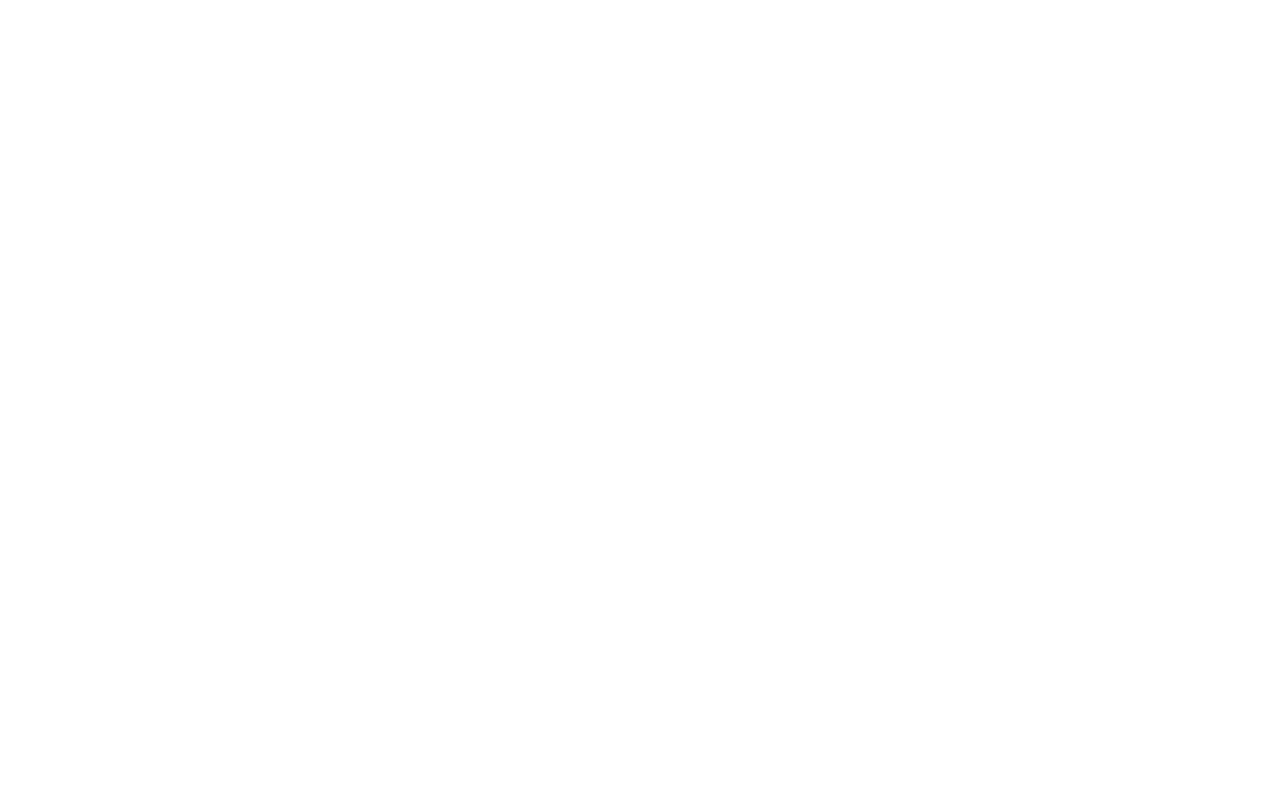
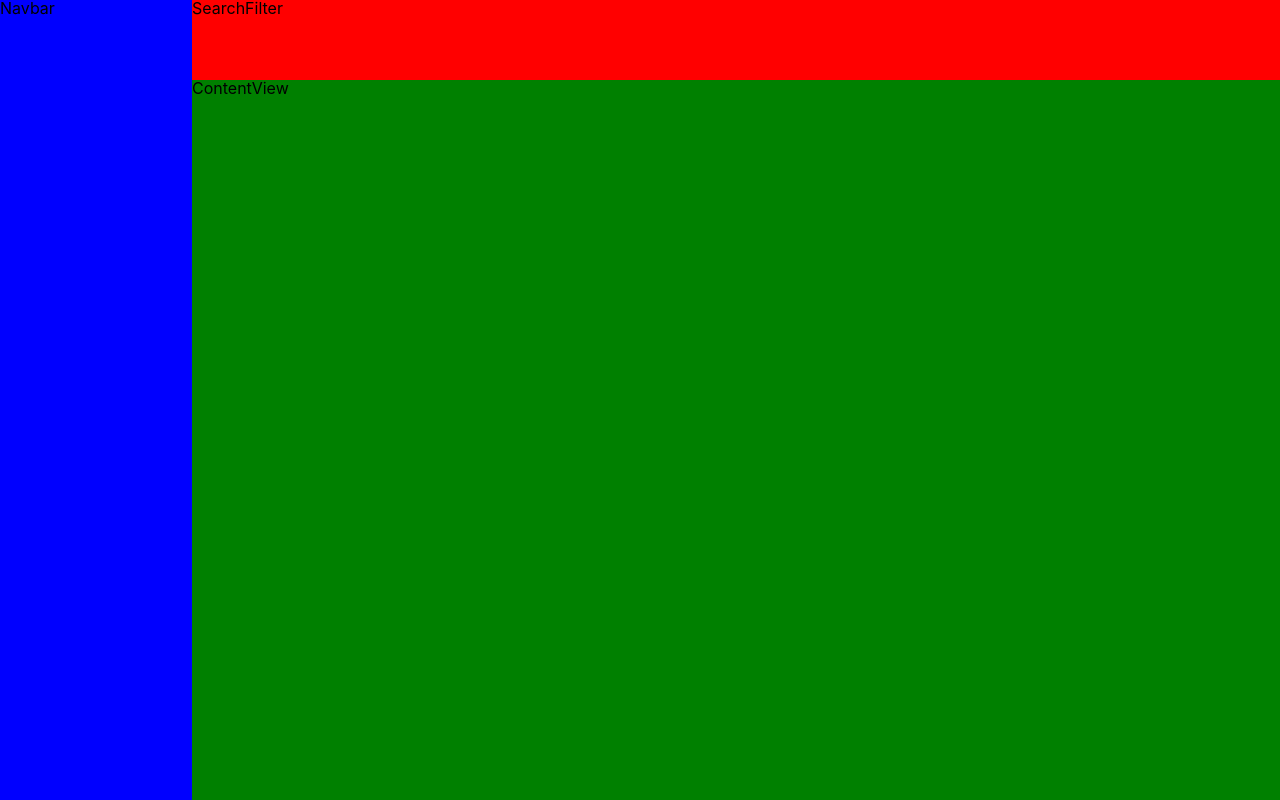
Before and after one commit to tmikulcic/react-doggopedia, a React (Create React App) app: page / in a window 1280 px wide. Built offline with nearby package versions, Linux system fonts and the light colour scheme.

Commit message:
Containers layout added

```diff
--- a/src/App.js
+++ b/src/App.js
@@ -1,5 +1,19 @@
+import Navbar from './Navbar';
+import SearchFilter from './components/SearchFilter';
+import ContentView from './components/ContentView';
+
 function App() {
-  return <div></div>;
+  return (
+    <div className='main-container'>
+      <div className='left-side'>
+        <Navbar />
+      </div>
+      <div className='right-side'>
+        <SearchFilter />
+        <ContentView />
+      </div>
+    </div>
+  );
 }
 
 export default App;
--- /dev/null
+++ b/src/Navbar.js
@@ -0,0 +1,5 @@
+import React from 'react';
+
+export default function Navbar() {
+  return <div className='navbar'>Navbar</div>;
+}
--- /dev/null
+++ b/src/components/ContentView.js
@@ -0,0 +1,5 @@
+import React from 'react';
+
+export default function ContentView() {
+  return <div className='content-view'>ContentView</div>;
+}
--- /dev/null
+++ b/src/components/SearchFilter.js
@@ -0,0 +1,5 @@
+import React from 'react';
+
+export default function SearchFilter() {
+  return <div className='search-filter'>SearchFilter</div>;
+}
--- a/src/index.css
+++ b/src/index.css
@@ -1,13 +1,29 @@
 body {
-  margin: 0;
   font-family: -apple-system, BlinkMacSystemFont, 'Segoe UI', 'Roboto', 'Oxygen',
     'Ubuntu', 'Cantarell', 'Fira Sans', 'Droid Sans', 'Helvetica Neue',
     sans-serif;
   -webkit-font-smoothing: antialiased;
   -moz-osx-font-smoothing: grayscale;
+  width: 100vw;
+  height: 100vh;
 }
 
-code {
-  font-family: source-code-pro, Menlo, Monaco, Consolas, 'Courier New',
-    monospace;
+.main-container {
+  display: flex;
 }
+
+.navbar {
+  background-color: blue;
+  width: 15vw;
+  height: 100vh;
+}
+.search-filter {
+  background-color: red;
+  width: 85vw;
+  height: 10vh;
+}
+.content-view {
+  background-color: green;
+  width: 85vw;
+  height: 90vh;
+}
```
